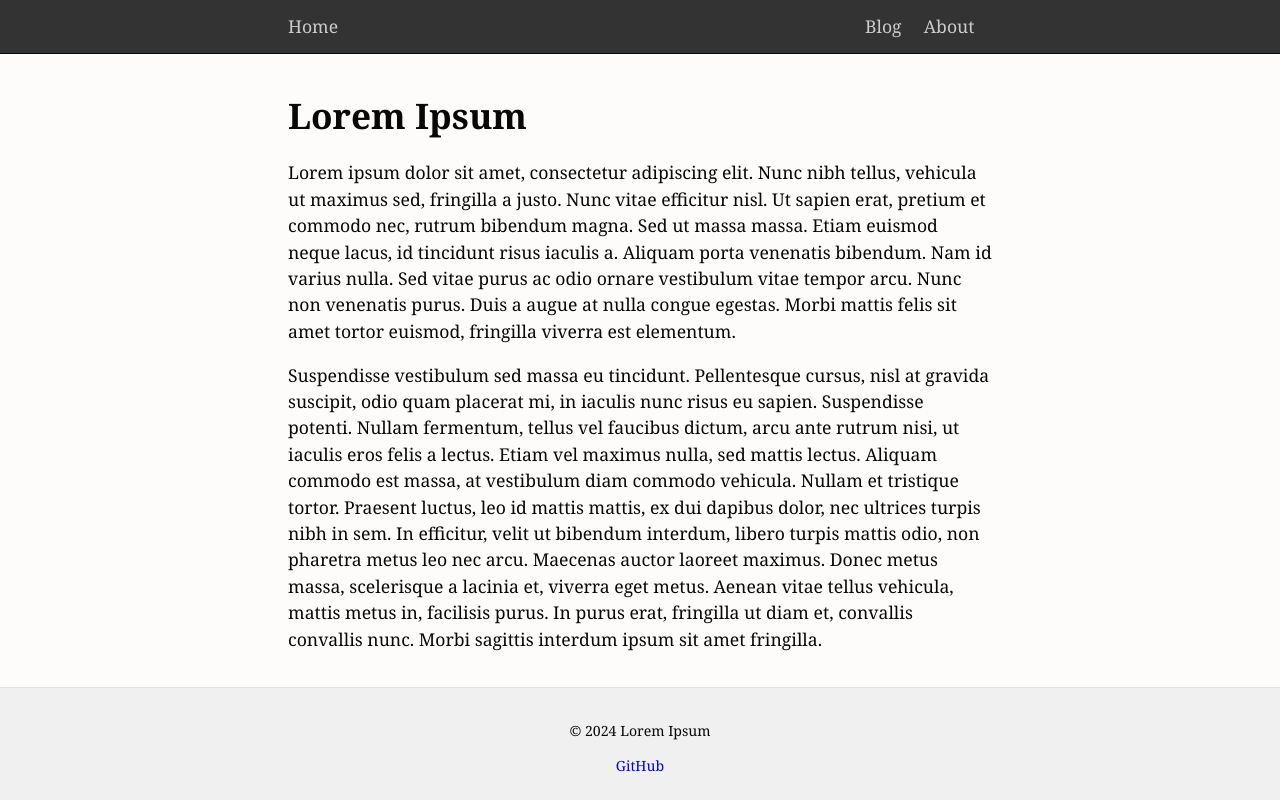
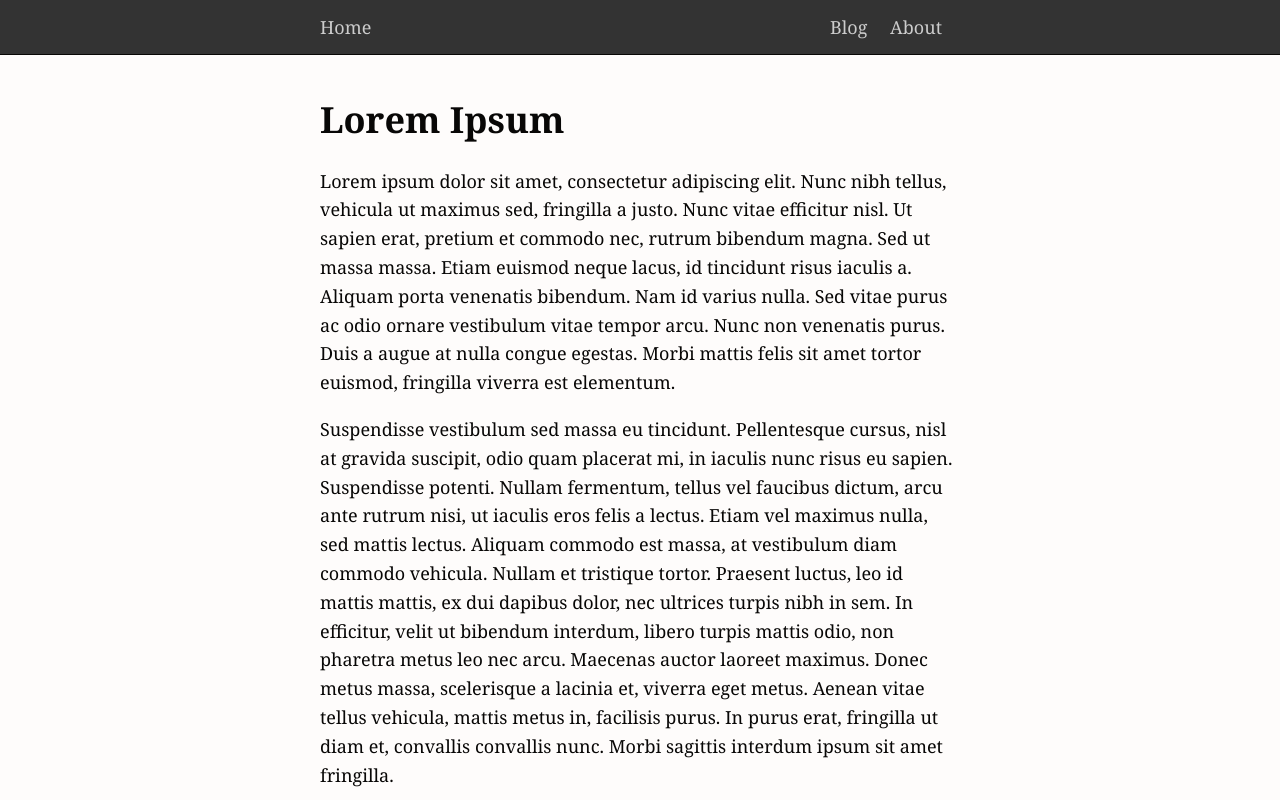
Before and after one commit to deriese/deriese.github.io, a plain HTML site: page index.html in a window 1280 px wide. Shown: the top 800 px of the page. Drawn offline with Linux system fonts and the light colour scheme.

Commit message:
Update style.css

```diff
--- a/css/style.css
+++ b/css/style.css
@@ -1,8 +1,8 @@
 /* General */
 body {
     margin: 0em;
-    line-height: 1.5;
-    font-size: 1.1em;
+    line-height: 1.6;
+    font-size: 18px;
     color: #080706;
     font-family: Charter, 'Bitstream Charter', 'Sitka Text', Cambria, serif;
     background: #fefcfb;
@@ -15,7 +15,7 @@ img {
 
 h1, h2, h3, h4, h5, h6 {
     margin-bottom: 0;
-    line-height: 1.5;
+    line-height: 1.6;
     margin-top: 1em;
 }
 
@@ -32,7 +32,7 @@ a:hover, a:active {
 
 /* Single column layout */
 nav section, header section, main, footer section {
-    max-width: 40em;
+    max-width: 640px;
     margin-left: auto;
     margin-right: auto;
     padding: 0 0.5em;
```
